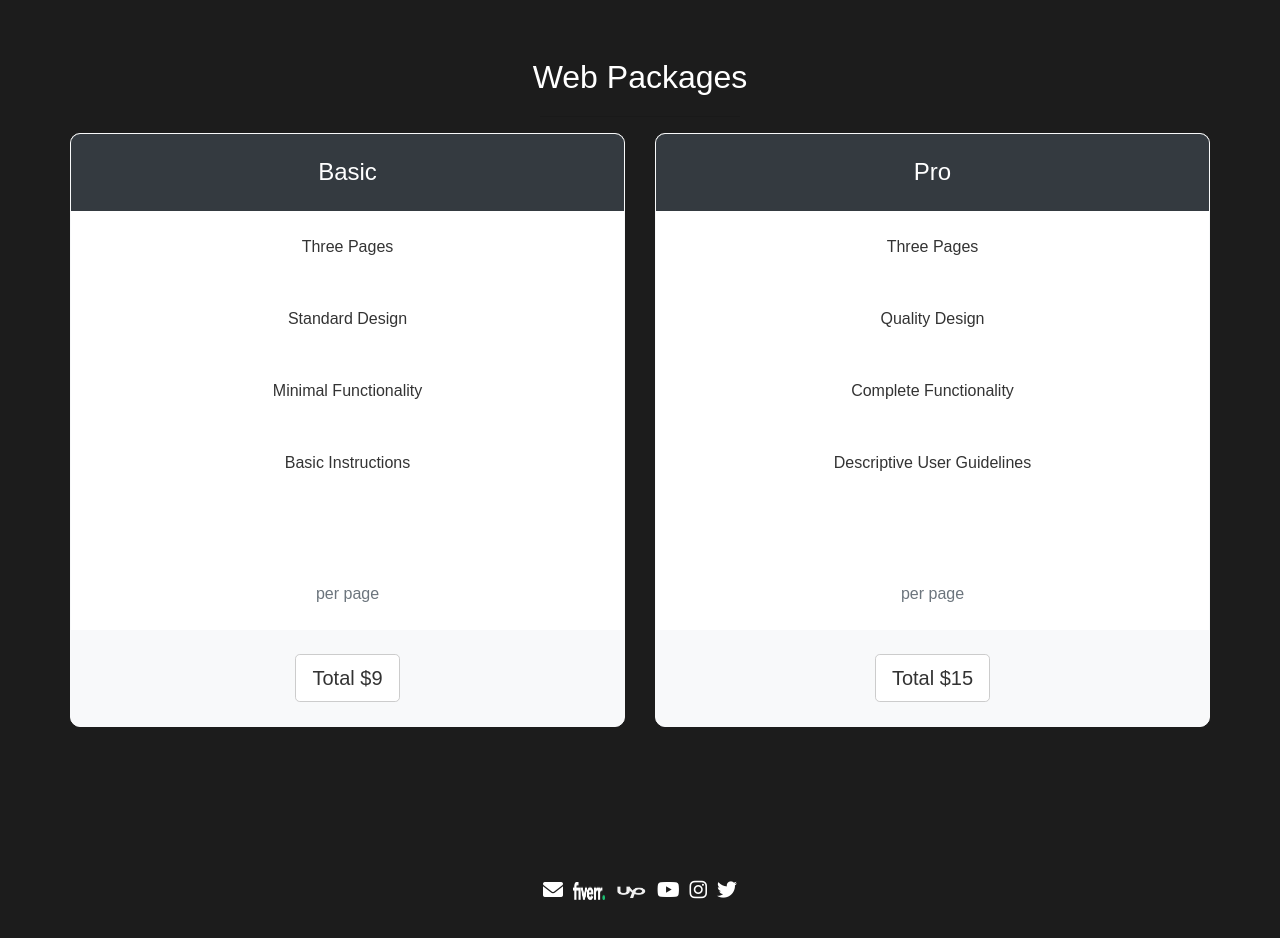
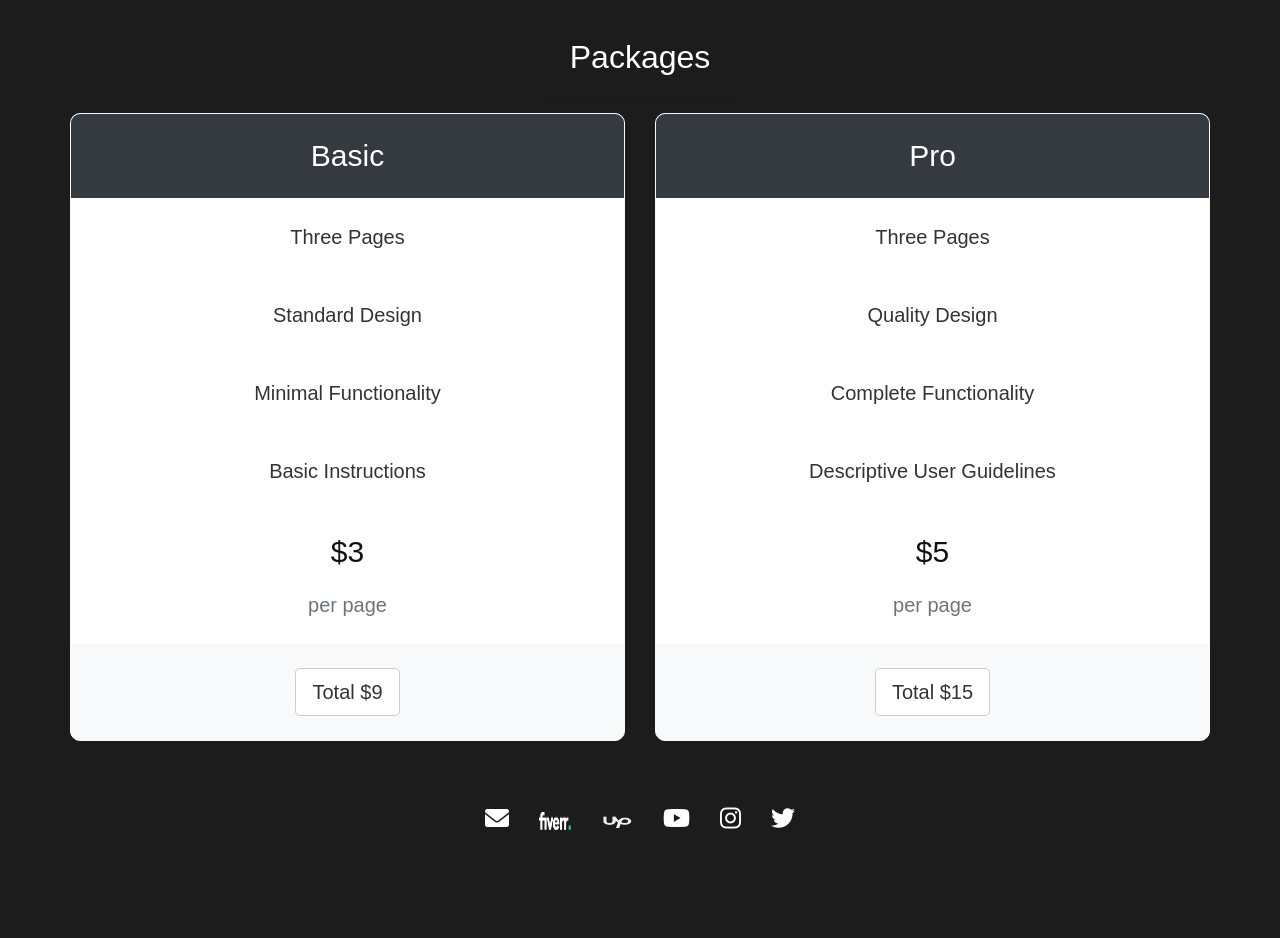
Before and after one commit to MrPositions/Metal-Kittens-Portfolio, a plain HTML site: page deals.html in a window 1280 px wide. Shown: the part 220-1158 px from the top of the page. Drawn offline with nearby package versions, Linux system fonts and the light colour scheme.

Commit message:
Portfolio

```diff
--- a/deals.html
+++ b/deals.html
@@ -11,7 +11,7 @@
     <!-- Google Material Icons -->
     <link href="https://fonts.googleapis.com/icon?family=Material+Icons" rel="stylesheet">
     <!-- Custom CSS -->
-    <link rel="stylesheet" href="style.css">
+    <link rel="stylesheet" href="styles.css">
     <style>
         /* Pricing Table Styles */
         #packages {
@@ -21,7 +21,7 @@
         }
 
         #packages h2 {
-    color: #fff;
+            color: #fff; /* Heading text color */
             margin-bottom: 20px;
         }
 
@@ -34,7 +34,7 @@
 
         #packages .bg-dark {
             background-color: #333;
-    color: #fff;
+            color: #fff; /* Text color for dark background */
         }
 
         #packages .bg-light {
@@ -43,7 +43,7 @@
 
         #packages .btn-light {
             background-color: #fff;
-    color: #333;
+            color: #333; /* Text color for buttons */
             border-color: #ccc;
         }
 
@@ -52,6 +52,55 @@
             color: #333;
         }
 
+        #packages .pricing-text {
+            color: #111; /* Darker color for pricing text */
+        }
+
+        #packages .pricing-text h2 {
+            color: #000; /* Black color for pricing amounts */
+            font-size: 2em; /* Keep original size */
+        }
+
+        #packages .pricing-text span {
+            color: #ffd700; /* Gold color for 'per page' text */
+            font-size: 1.25em; /* Slightly larger font size for emphasis */
+        }
+
+        #packages .w3-opacity {
+            color: #ffd700; /* Gold color for 'per page' text */
+        }
+
+        /* Increase font size for other text inside pricing cards */
+        #packages .list-unstyled li {
+            font-size: 1.25em; /* Larger font size */
+        }
+
+        #packages .list-unstyled h2 {
+            font-size: 1.5em; /* Larger font size for headings */
+        }
+
+        .social-buttons a {
+            color: #fff; /* Icon color */
+            font-size: 1.5em; /* Larger icons */
+            margin: 0 10px;
+        }
+
+        .social-buttons img {
+            width: 32px;
+            height: 18px;
+        }
+
+        /* Responsive styles */
+        @media (max-width: 768px) {
+            #packages .row {
+                display: flex;
+                flex-direction: column;
+            }
+
+            #packages .col-md-6 {
+                margin-bottom: 20px;
+            }
+        }
     </style>
 </head>
 <body>
@@ -120,11 +169,9 @@
         </div>
     </header>
     <main>
-        <!-- Main content area without buttons -->
-
         <!-- Grid for pricing tables -->
         <div class="container text-center my-5" id="packages">
-            <h2 class="text-light-grey">Web Packages</h2>
+            <h2 class="text-light-grey">Packages</h2>
             <hr style="width:200px" class="opacity-50">
             <p></p>
             <div class="row">
@@ -138,7 +185,7 @@
                         <li class="py-4">Minimal Functionality</li>
                         <li class="py-4">Basic Instructions</li>
                         <li class="py-4">
-                            <h2>$3</h2>
+                            <h2 class="pricing-text">$3</h2>
                             <span class="text-muted">per page</span>
                         </li>
                         <li class="bg-light py-4">
@@ -156,7 +203,7 @@
                         <li class="py-4">Complete Functionality</li>
                         <li class="py-4">Descriptive User Guidelines</li>
                         <li class="py-4">
-                            <h2>$5</h2>
+                            <h2 class="pricing-text">$5</h2>
                             <span class="text-muted">per page</span>
                         </li>
                         <li class="bg-light py-4">
@@ -165,7 +212,7 @@
                     </ul>
                 </div>
             </div>
-        </div>
+            <!-- Main content area without buttons -->
         <div class="container text-center">
             <!-- Social Buttons -->
             <div class="social-buttons">
@@ -189,6 +236,9 @@
                 </a>
             </div>
         </div>
+
+        </div>
+
     </main>
     <!-- Bootstrap JS and dependencies -->
     <script src="https://code.jquery.com/jquery-3.5.1.slim.min.js"></script>
```
Lines whose indentation alone changed are shown as unchanged.
